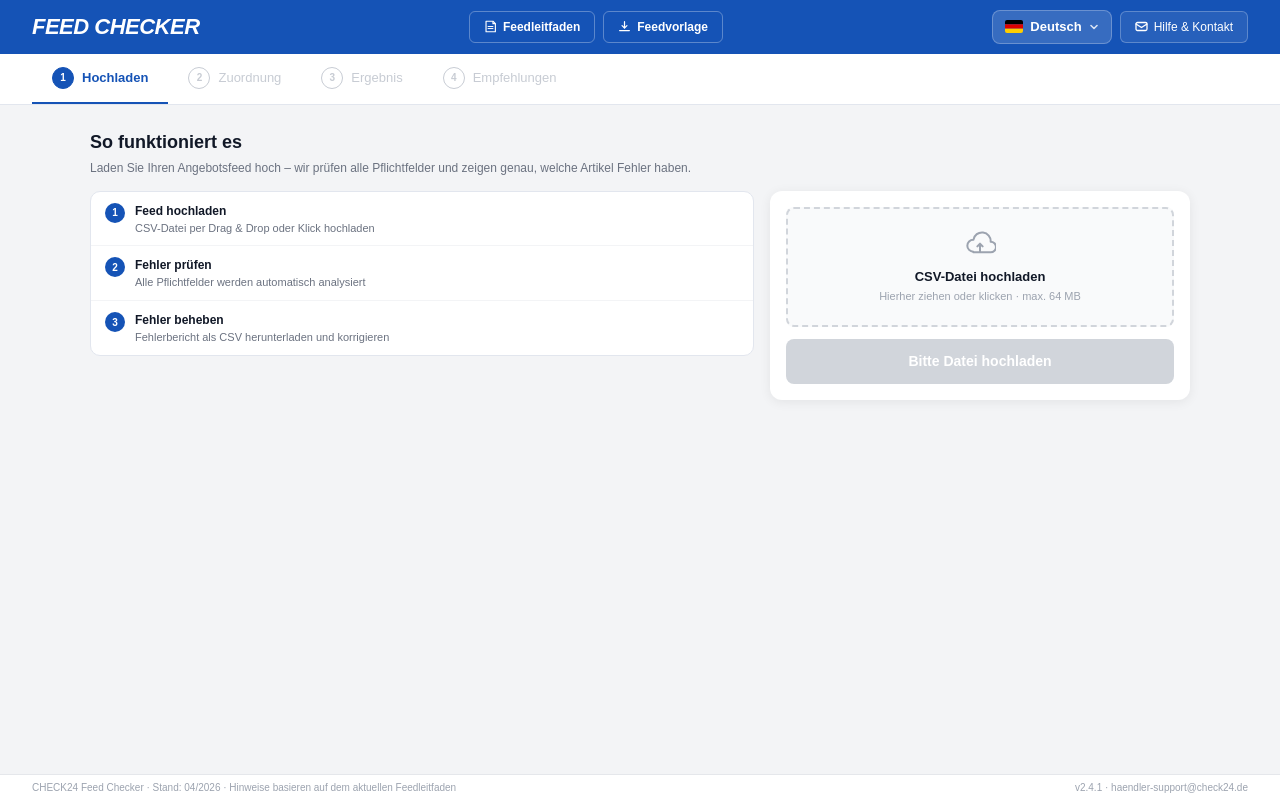
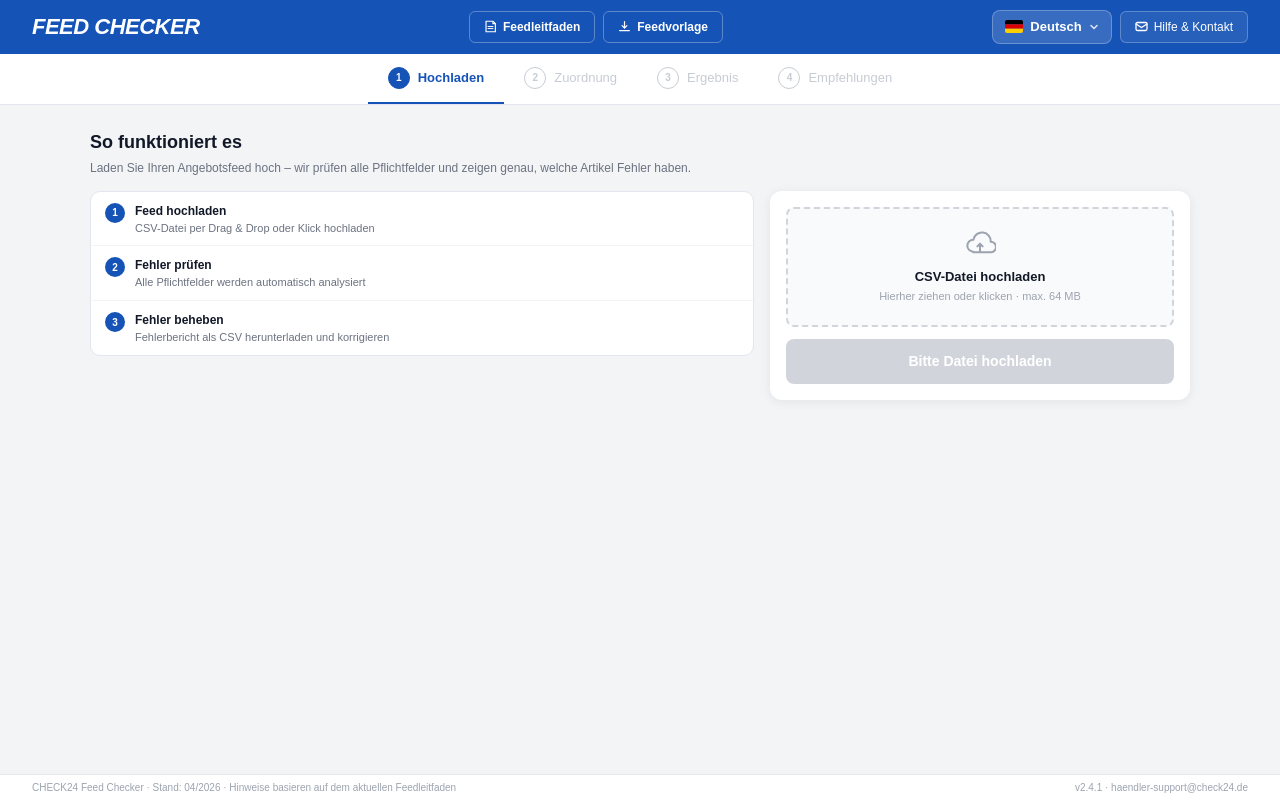
Before and after one commit to daniel-checkito/feed-mc, a Next.js app: page / in a window 1280 px wide. Built offline with nearby package versions, Linux system fonts and the light colour scheme.

Commit message:
Center step tabs bar horizontally
https://claude.ai/code/session_01SNhL9BVS38jmLCdY9g7hNE

```diff
--- a/app/McAngebotsfeed.jsx
+++ b/app/McAngebotsfeed.jsx
@@ -1182,7 +1182,7 @@ export default function McAngebotsfeed() {
         <div style={{ flex: 1, display: 'flex', flexDirection: 'column', overflow: 'hidden' }}>
 
             {/* Step tabs bar */}
-            <div style={{ background: '#fff', borderBottom: '1px solid #E2E6EE', padding: '0 32px', display: 'flex', alignItems: 'center', gap: 0, flexShrink: 0 }}>
+            <div style={{ background: '#fff', borderBottom: '1px solid #E2E6EE', padding: '0 32px', display: 'flex', alignItems: 'center', justifyContent: 'center', gap: 0, flexShrink: 0 }}>
                 {[
                     { n: 1, label: T.stepUpload },
                     { n: 2, label: T.stepMapping },
```
